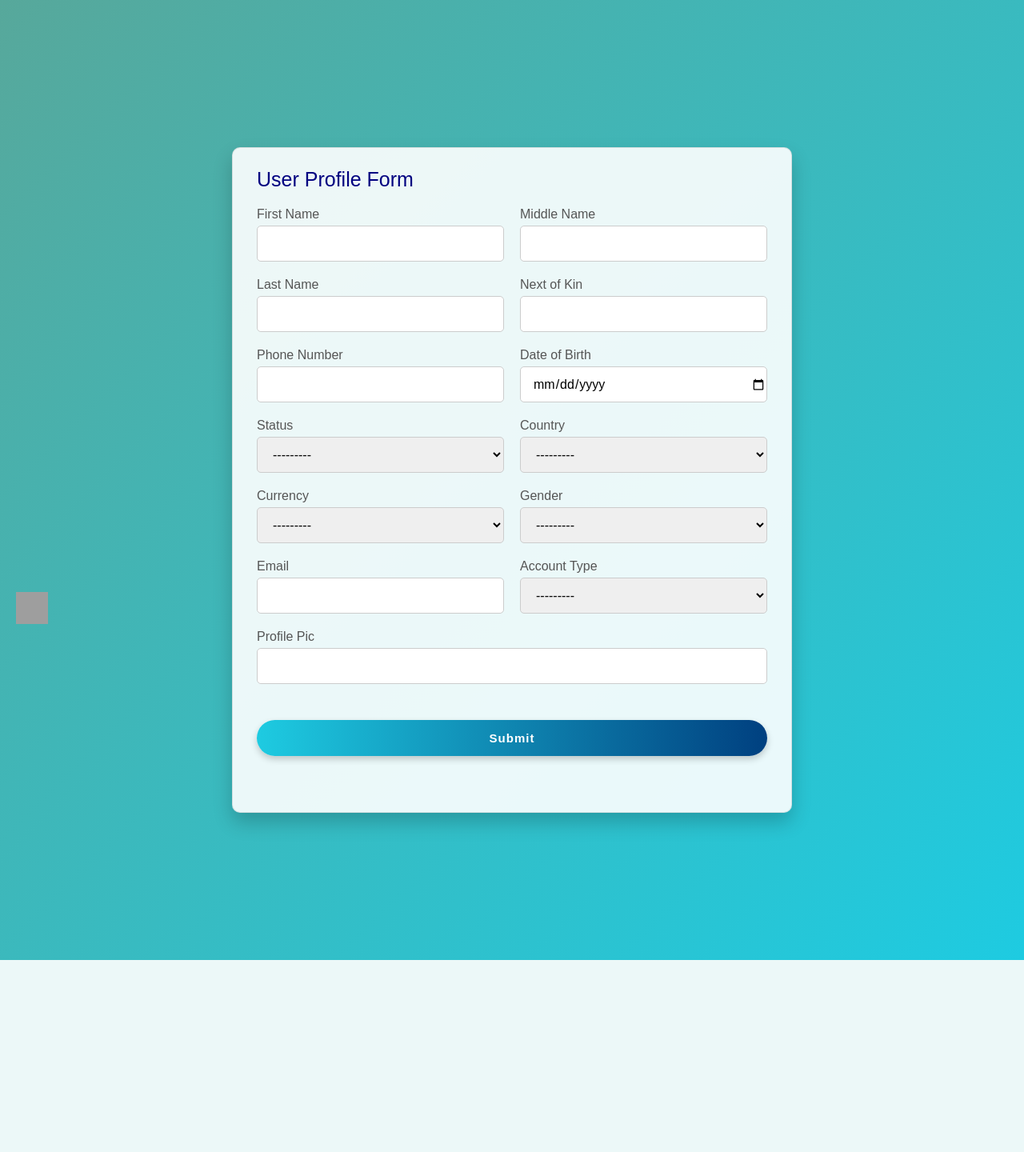
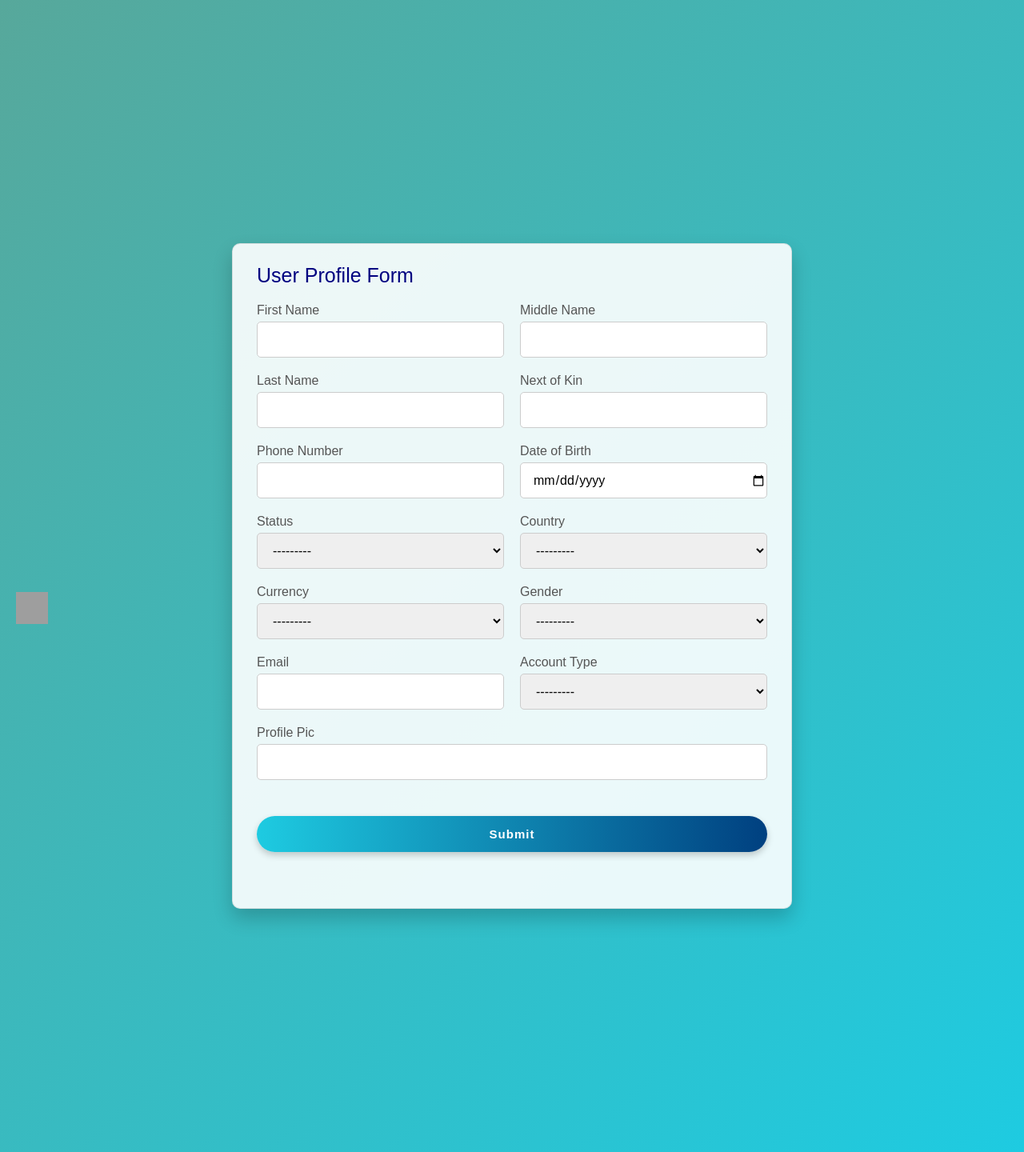
Before and after one commit to Rayflex189/Streamline-online-banking, a Django app: page /reset_setting/ in a window 1280 px wide. Shown: the whole page at 80% size. Before the commit the page ends 1200 px from the top, so only its background shows below. Run offline with Django 5.2, Linux system fonts and the light colour scheme; a user stored in the database is signed in; data comes from the database, SQL or seed files in the repository; grey boxes are pictures that could not be loaded.

Commit message:
Update reset_setting.html
Save

```diff
--- a/BANK/bank_app/templates/bank_app/reset_setting.html
+++ b/BANK/bank_app/templates/bank_app/reset_setting.html
@@ -37,7 +37,7 @@
   display: flex;
   justify-content: center;
   align-items: center;
-  height: 150vh;
+  height: 180vh;
 }
 
         .container {
```
